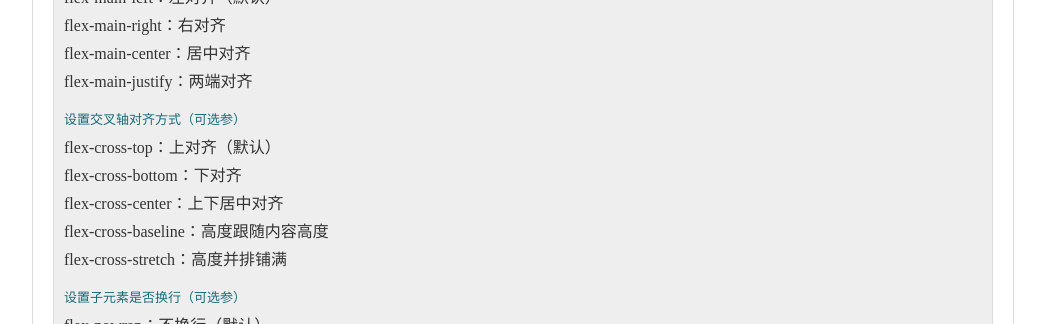
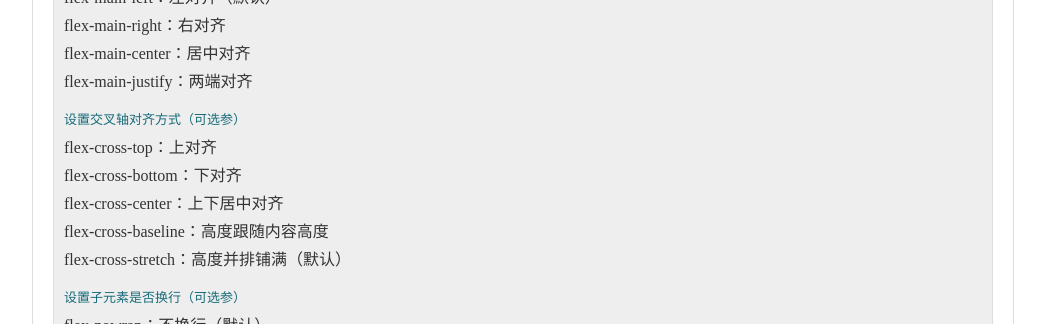
Before and after one commit to lzxb/flex.css, a plain HTML site: page index.html in a window 1280 px wide. Shown: the part 1340-1664 px from the top of the page, without its empty margins (117-1162 px from the left). Drawn offline with Linux system fonts and the light colour scheme.

Commit message:
交叉轴默认修改为高度并排铺满

```diff
--- a/flex.css
+++ b/flex.css
@@ -122,7 +122,6 @@
     交叉轴对齐方式：从上到下
 */
 
-.flex,
 .flex.flex-cross-top {
     -webkit-box-align: start;
     -webkit-align-items: flex-start;
@@ -167,6 +166,7 @@
     交叉轴对齐方式：高度并排铺满
 */
 
+.flex,
 .flex.flex-cross-stretch {
     -webkit-box-align: stretch;
     -webkit-align-items: stretch;
--- a/index.html
+++ b/index.html
@@ -208,11 +208,11 @@
                 <div> flex-main-center：居中对齐</div>
                 <div> flex-main-justify：两端对齐</div>
                 <h5>设置交叉轴对齐方式（可选参）</h5>
-                <div> flex-cross-top：上对齐（默认）</div>
+                <div> flex-cross-top：上对齐</div>
                 <div> flex-cross-bottom：下对齐</div>
                 <div> flex-cross-center：上下居中对齐</div>
                 <div> flex-cross-baseline：高度跟随内容高度</div>
-                <div> flex-cross-stretch：高度并排铺满</div>
+                <div> flex-cross-stretch：高度并排铺满（默认）</div>
                 <h5>设置子元素是否换行（可选参）</h5>
                 <div> flex-nowrap：不换行（默认）</div>
                 <div> flex-wrap：换行</div>
```
Also changed, not shown: flex.min.css.
